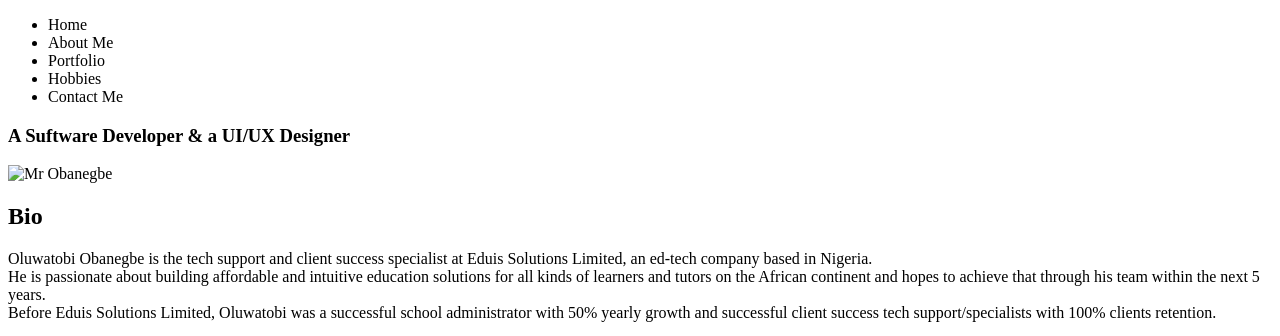
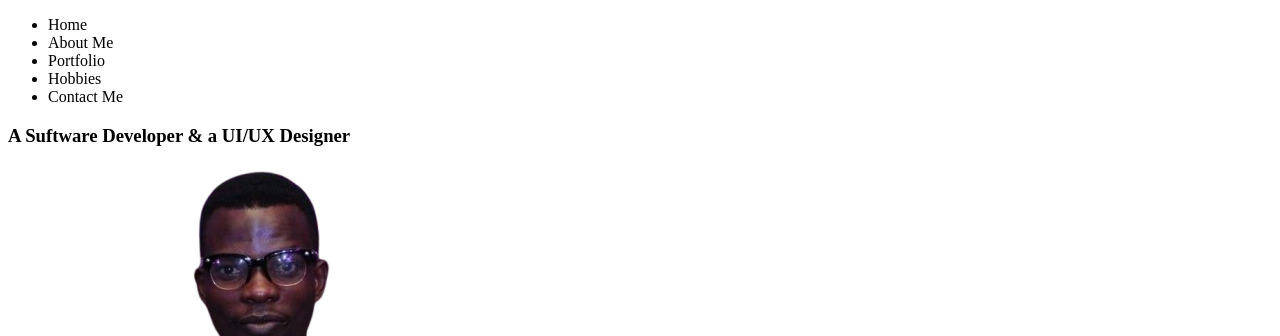
Before and after one commit to obanegbe/About-me, a plain HTML site: page index.html in a window 1280 px wide. Shown: the top 336 px of the page. Drawn offline with Linux system fonts and the light colour scheme.

Commit message:
Change image folder

```diff
--- a/index.html
+++ b/index.html
@@ -19,7 +19,7 @@
     </header>
     <section>
         <h3>A Suftware Developer & a UI/UX Designer</h3>
-        <img src="img/obanegbe.png" alt="Mr Obanegbe">
+        <img src="image/obanegbe.png" alt="Mr Obanegbe">
         <h2>Bio</h2>
         <p>Oluwatobi Obanegbe is the tech support and client success specialist at Eduis Solutions Limited, an ed-tech company based in Nigeria. <br>
             He is passionate about building affordable and intuitive education solutions for all kinds of learners and tutors on the African continent and hopes to achieve that through his team within the next 5 years. <br>
```
